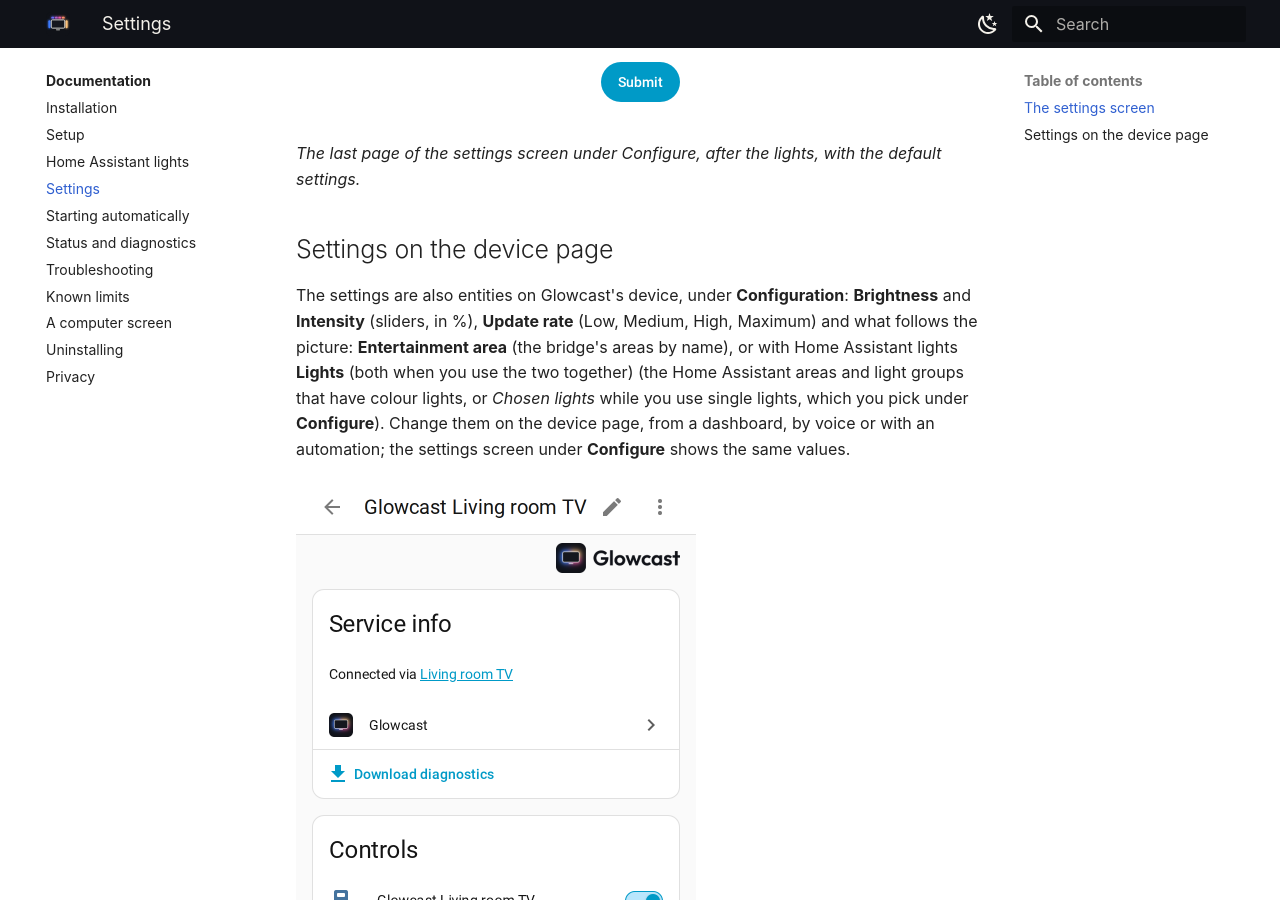
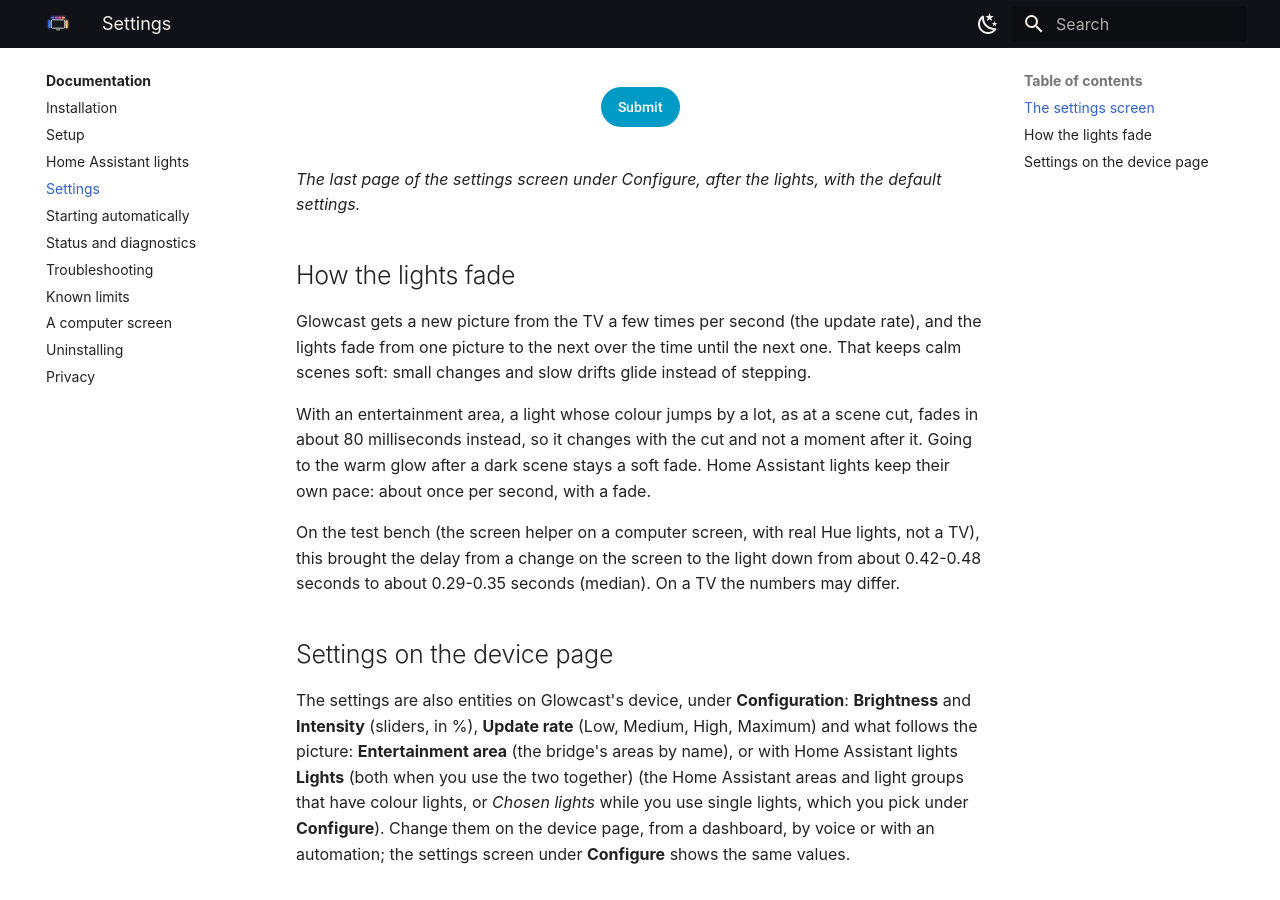
Before and after one commit to nicohabets/glowcast, an MkDocs documentation site: the page built from website/pages/docs/settings.md, in a window 1280 px wide and 900 px high, scrolled down 2549 px. Built offline with MkDocs 1.6.1 and Material for MkDocs 9.7.7, drawn with Linux system fonts in a browser that asks for light colours; some of the changed text lies outside the part shown.

Commit message:
Website: scene cuts show at once while calm scenes stay soft (#289)
Landing card and How it works line, a How the lights fade section on the
settings page with the bench numbers, and a link from the docs' How it works.

Co-Authored-By: Claude Opus 5.5 <noreply@anthropic.com>

```diff
--- a/website/pages/docs/settings.md
+++ b/website/pages/docs/settings.md
@@ -9,7 +9,7 @@ Under **Configure** (Settings → Devices & services → Glowcast), or on Glowca
 - **intensity**: how vivid the colours are (0-200 %, default 100 %);
 - the **update rate**: Low (1 per second), Medium (2), High (3, default) or Maximum (as fast as the TV allows).
 
-The lights always fade smoothly between updates; with an entertainment area, a scene cut shows at once. When Glowcast takes them over, they first fade in from how they were, in about 2 seconds; a new setting while syncing applies without that fade-in.
+The lights always fade smoothly between updates; with an entertainment area, a scene cut shows at once (see [How the lights fade](#how-the-lights-fade)). When Glowcast takes them over, they first fade in from how they were, in about 2 seconds; a new setting while syncing applies without that fade-in.
 
 **Configure** has three steps: first which lights follow the picture (**Hue entertainment area**, **Home Assistant lights**, or both: **Entertainment area and Home Assistant lights**, see [Together with an entertainment area](home-assistant-lights.md#together-with-an-entertainment-area)), then their own settings (the area, or the Home Assistant lights and their places), then brightness, intensity and the update rate. Switching from Home Assistant lights to an entertainment area pairs with the bridge then, if Glowcast has not paired with it before; switching back and forth later needs no new pairing. Switching between these reloads Glowcast, so syncing stops; switch it on again. The TV and the bridge are fixed; to change them, remove Glowcast and add it again.
 
@@ -20,6 +20,14 @@ The lights always fade smoothly between updates; with an entertainment area, a s
 ![The last page of Glowcast's settings screen in Home Assistant: a note that the same settings are on the device page under Configuration, then brightness 80 %, intensity 100 %, update rate High (3 per second).](../images/settings.png){ width="400" }
 
 *The last page of the settings screen under Configure, after the lights, with the default settings.*
+
+## How the lights fade
+
+Glowcast gets a new picture from the TV a few times per second (the update rate), and the lights fade from one picture to the next over the time until the next one. That keeps calm scenes soft: small changes and slow drifts glide instead of stepping.
+
+With an entertainment area, a light whose colour jumps by a lot, as at a scene cut, fades in about 80 milliseconds instead, so it changes with the cut and not a moment after it. Going to the warm glow after a dark scene stays a soft fade. Home Assistant lights keep their own pace: about once per second, with a fade.
+
+On the test bench (the screen helper on a computer screen, with real Hue lights, not a TV), this brought the delay from a change on the screen to the light down from about 0.42-0.48 seconds to about 0.29-0.35 seconds (median). On a TV the numbers may differ.
 
 ## Settings on the device page
 
```
Also changed, not shown: website/pages/docs/index.md (+1 -1 lines), website/pages/index.md (+2 -2 lines).
